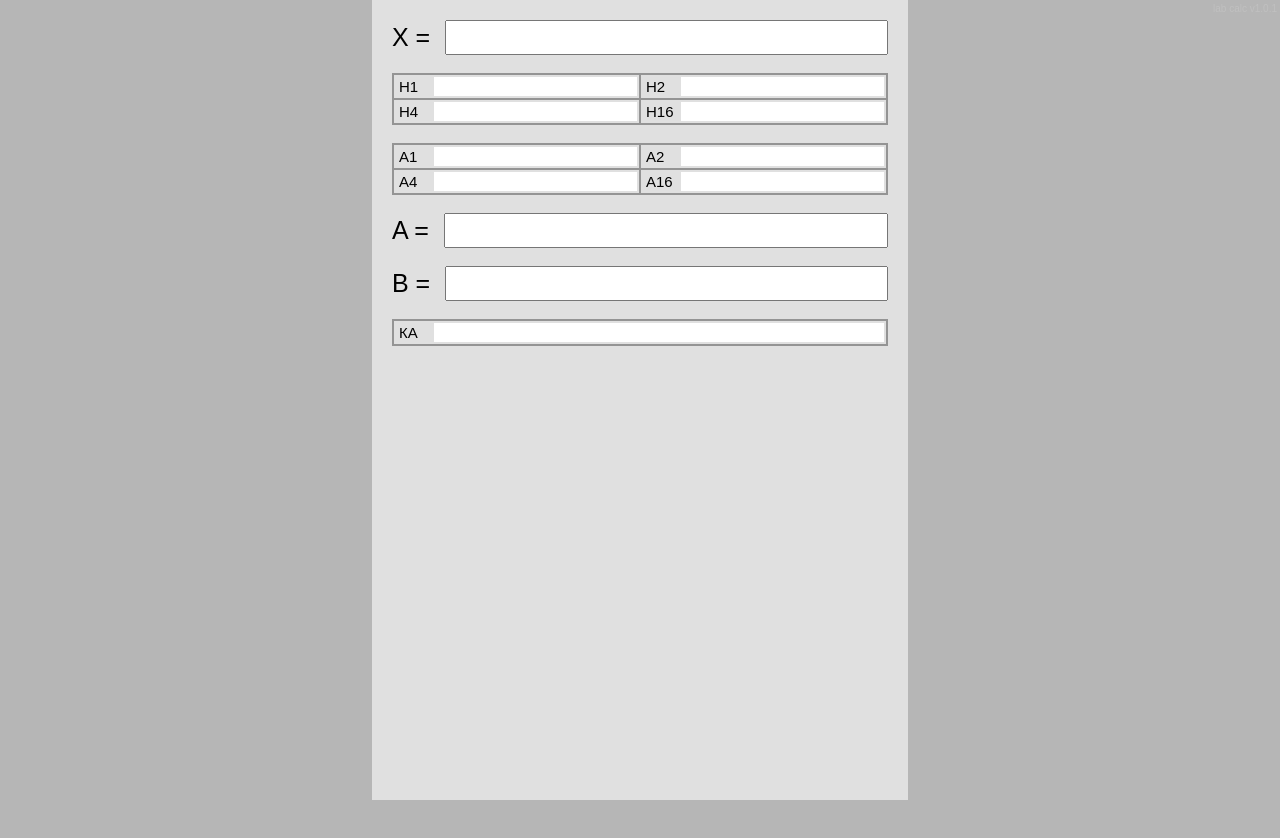
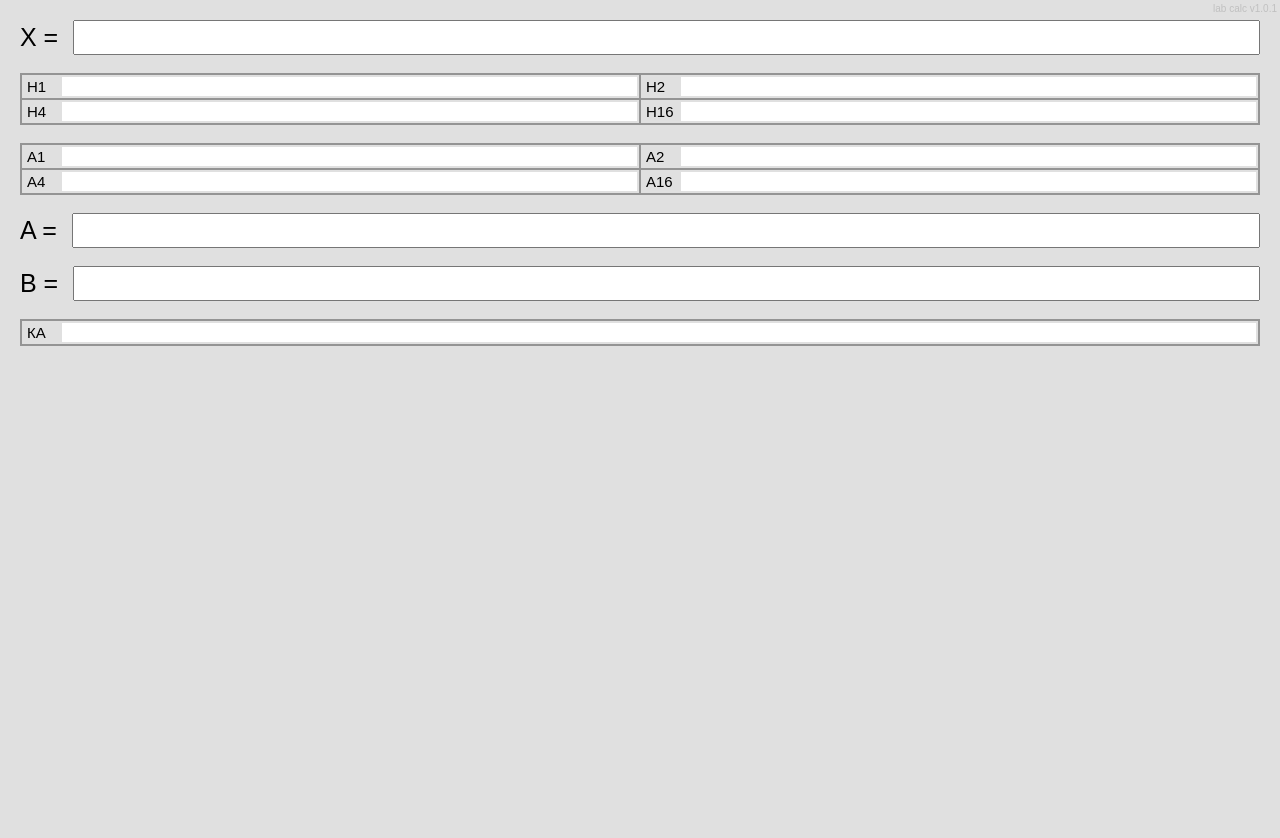
Before and after one commit to Alex-1701/lab_calc, a website: page index.html in a window 1280 px wide. Before the commit the page ends 800 px from the top, so only its background shows below. Drawn offline with Linux system fonts and the light colour scheme.

Commit message:
remove flex from body

```diff
--- a/index.html
+++ b/index.html
@@ -20,9 +20,6 @@
           background: #b6b6b6;
           height: 100%;
           margin: 0;
-          display: flex;
-          flex-direction: column;
-          align-items: center;
       }
 
       .content {
```
Also changed, not shown: index.min.html (+1 -1 lines).
